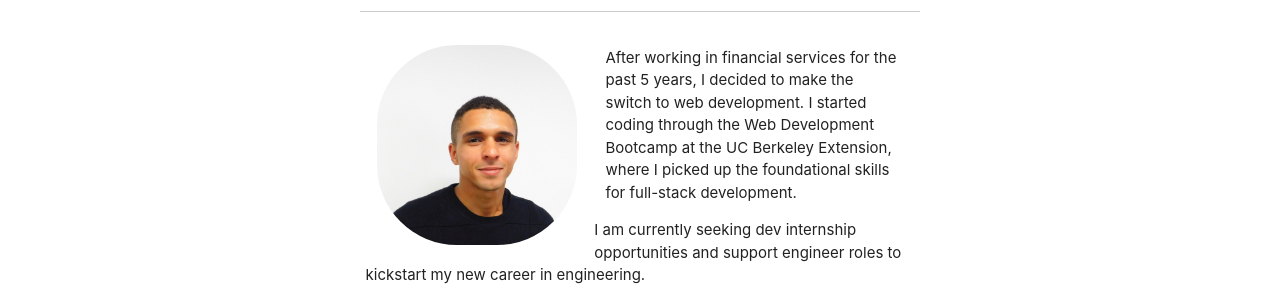
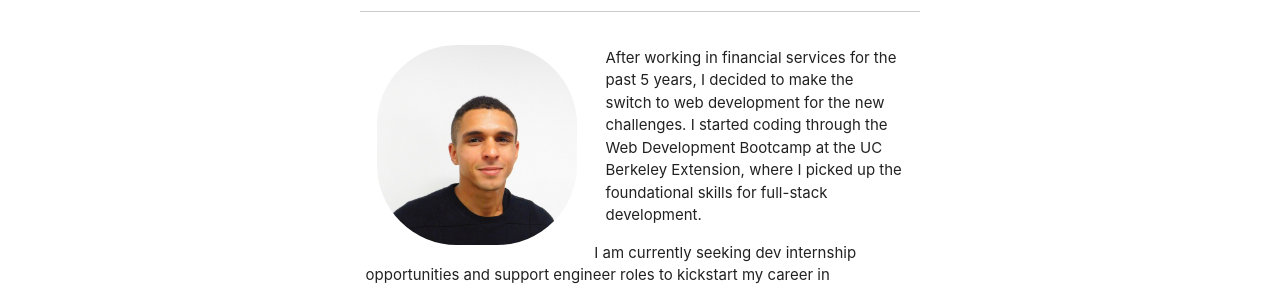
Before and after one commit to dboothy/porfolio2019, a plain HTML site: page about.html in a window 1280 px wide. Shown: the part 518-804 px from the top of the page. Drawn offline with nearby package versions, Linux system fonts and the light colour scheme; a web font is replaced by a local one.

Commit message:
changed about

```diff
--- a/about.html
+++ b/about.html
@@ -55,9 +55,9 @@ davidbmetwally@gmail.com"><img src="assets/images/mail_icon.png" width="50px" he
 filter: grayscale(100%);*/ height: 200px; border-radius: 40%; left: 20px;     margin-top: 13px; ">
             </div>
             <div class="text-wrapper">
-                <p class="col s7"> After working in financial services for the past 5 years, I decided to make the switch to web development. I started coding through the Web Development Bootcamp at the UC Berkeley Extension, where I picked up the foundational skills for full-stack development.</p>
+                <p class="col s7"> After working in financial services for the past 5 years, I decided to make the switch to web development for the new challenges. I started coding through the Web Development Bootcamp at the UC Berkeley Extension, where I picked up the foundational skills for full-stack development.</p>
                 <br>
-                <p> I am currently seeking dev internship opportunities and support engineer roles to kickstart my new career in engineering.
+                <p> I am currently seeking dev internship opportunities and support engineer roles to kickstart my career in engineering.
                 </p>
 
 <p>As a side note, I am always looking to grow and develop professionally, so if you’d like to collaborate with me on a project or just want to say hello, feel free to connect with me!</p>
```
